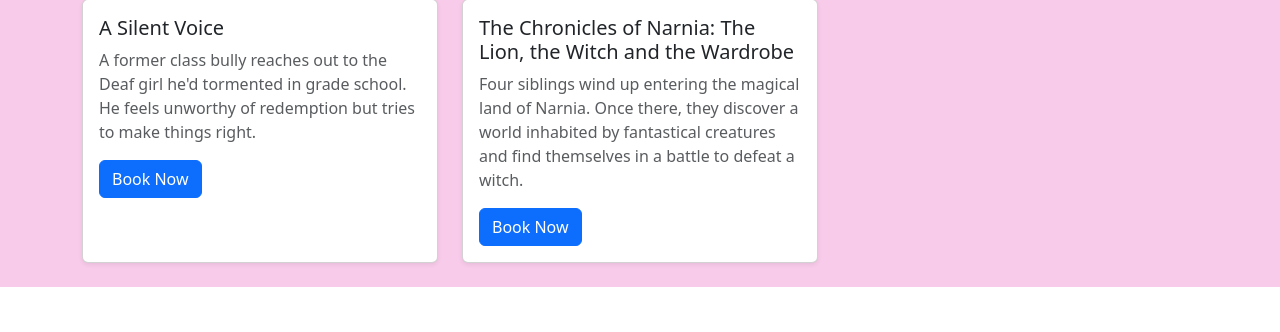
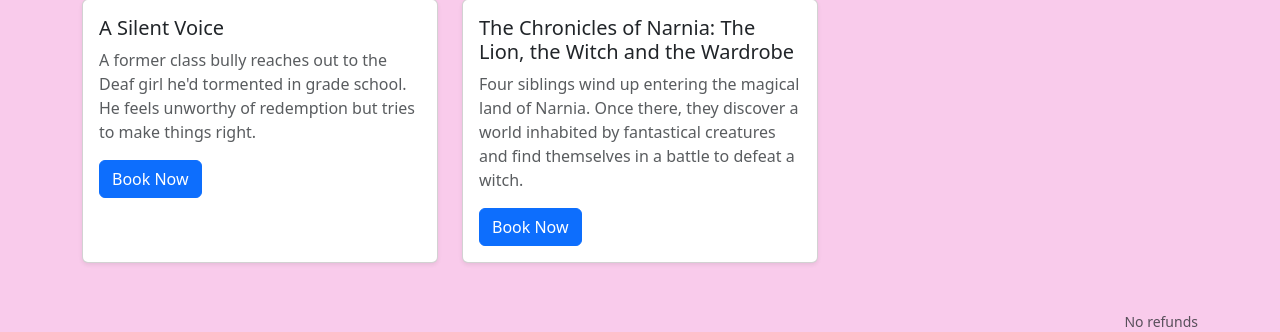
Before and after one commit to trinityjfalcon/cs4300, a Django app: page / in a window 1280 px wide. Shown: the part 671-1003 px from the top of the page. Before the commit the page ends 958 px from the top, so only its background shows below. Run offline with Django 4.2, Linux system fonts and the light colour scheme; data comes from the database, SQL or seed files in the repository.

Commit message:
No refunds text

```diff
--- a/homework2/bookings/templates/bookings/movie_list.html
+++ b/homework2/bookings/templates/bookings/movie_list.html
@@ -32,4 +32,8 @@
     {% endfor %}
 </div>
 
+<div class="text-end mt-4 text-muted small">
+    No refunds
+</div>
+
 {% endblock %}
--- a/homework2/bookings/templates/bookings/seat_booking.html
+++ b/homework2/bookings/templates/bookings/seat_booking.html
@@ -43,4 +43,8 @@
 
 <a href="/" class="btn btn-outline-dark mt-4">Back to movies</a>
 
+<div class="text-end mt-4 text-muted small">
+    No refunds
+</div>
+
 {% endblock %}
```
Also changed, not shown: homework2/README.txt.
